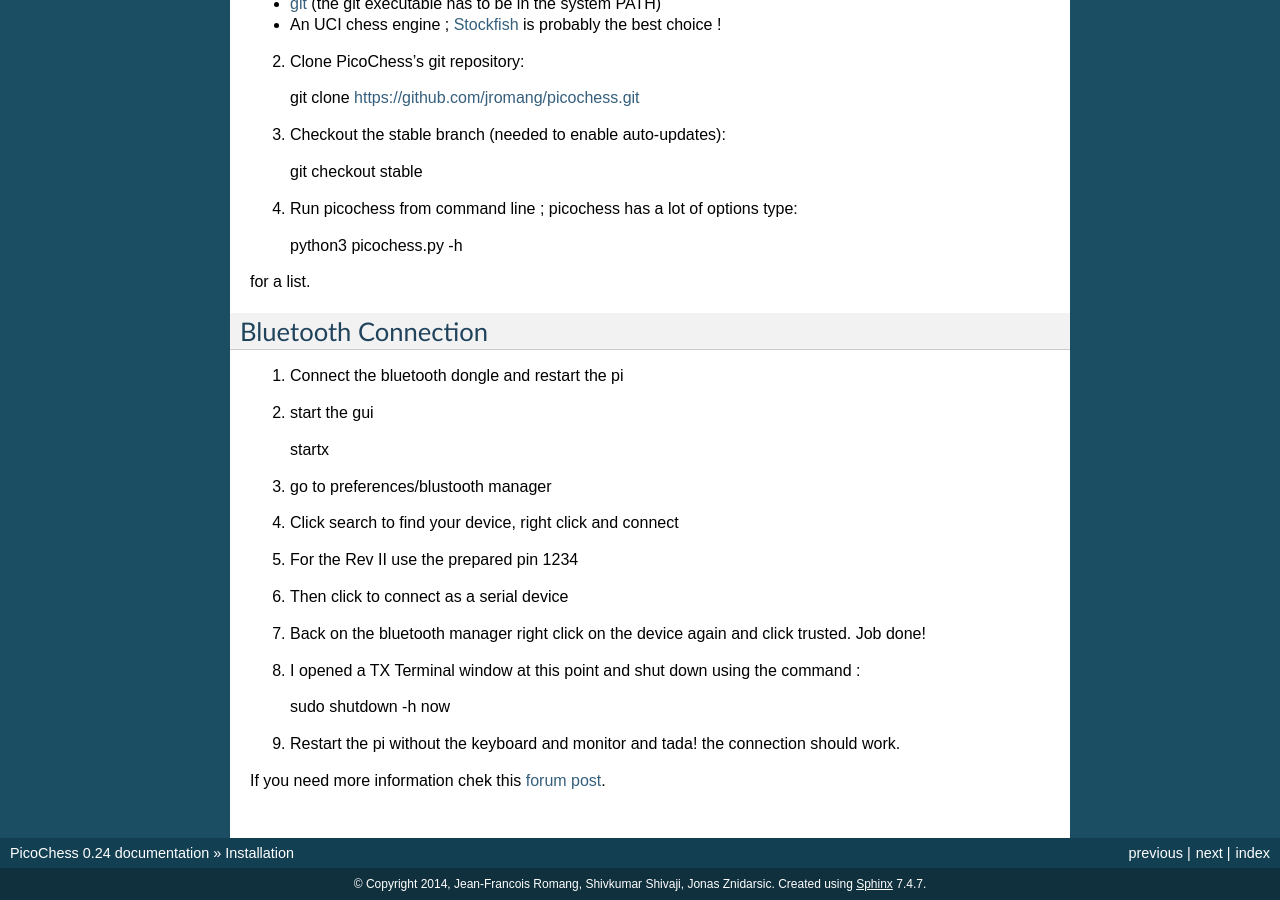
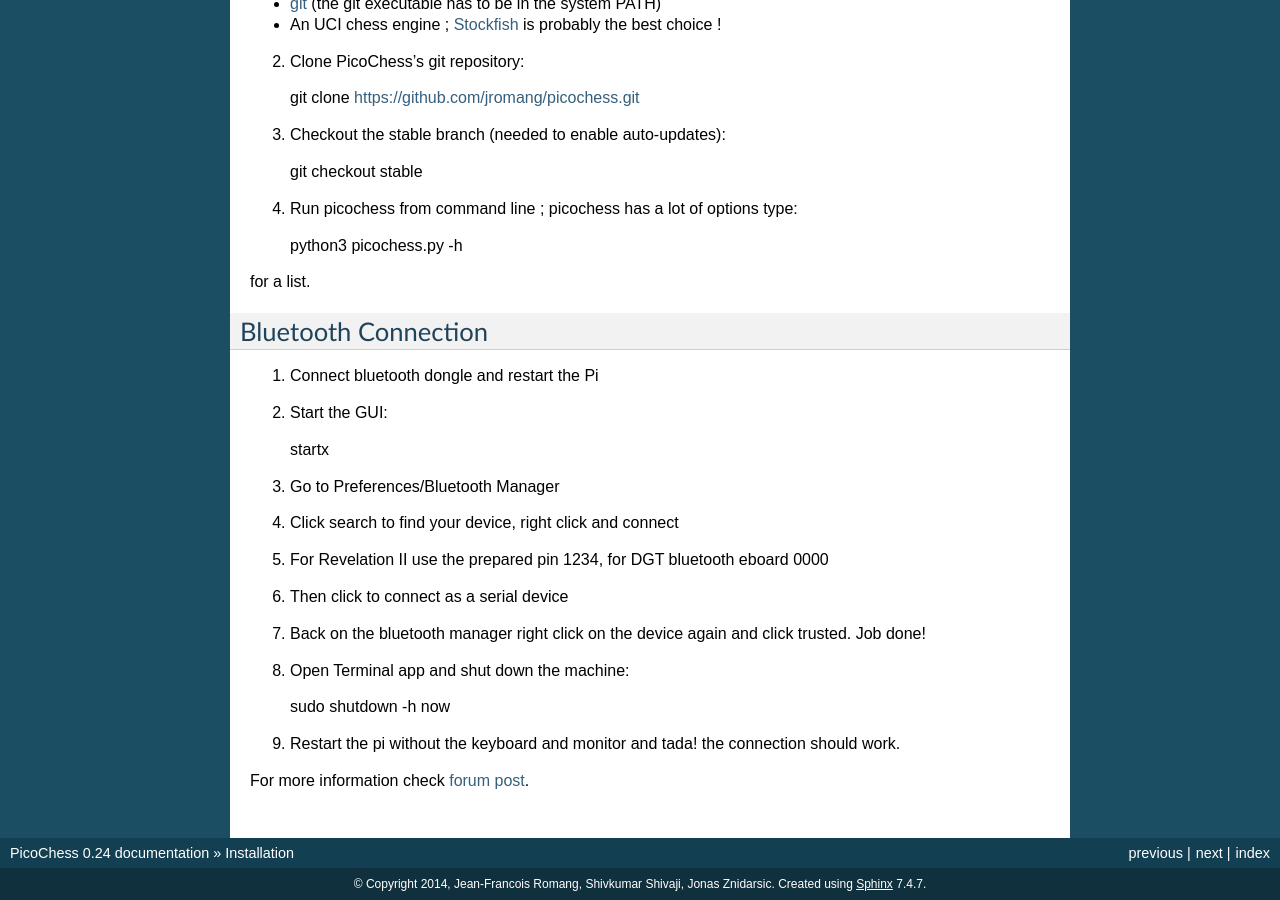
Before and after one commit to jromang/picochess, a Sphinx documentation site: the page built from docs/installation.rst, in a window 1280 px wide and 900 px high, scrolled down 1666 px. Built offline with Sphinx 7.4.7, drawn with Linux system fonts in a browser that asks for light colours.

Commit message:
Update installation.rst

```diff
--- a/docs/installation.rst
+++ b/docs/installation.rst
@@ -115,26 +115,26 @@
 Bluetooth Connection
 --------------------
 
-1. Connect the bluetooth dongle and restart the pi
+1. Connect bluetooth dongle and restart the Pi
 
-2. start the gui
+2. Start the GUI:
 
    startx
 
-3. go to preferences/blustooth manager
+3. Go to Preferences/Bluetooth Manager
 
 4. Click search to find your device, right click and connect
 
-5. For the Rev II use the prepared pin 1234
+5. For Revelation II use the prepared pin 1234, for DGT bluetooth eboard 0000
 
 6. Then click to connect as a serial device
 
 7. Back on the bluetooth manager right click on the device again and click trusted. Job done!
 
-8. I opened a TX Terminal window at this point and shut down using the command :
+8. Open Terminal app and shut down the machine:
 
    sudo shutdown -h now
 
 9. Restart the pi without the keyboard and monitor and tada! the connection should work.
 
-If you need more information chek this `forum post <https://groups.google.com/forum/#!topic/picochess/7LSBZ6Qha64>`_.
+For more information check `forum post <https://groups.google.com/forum/#!topic/picochess/7LSBZ6Qha64>`_.
```
